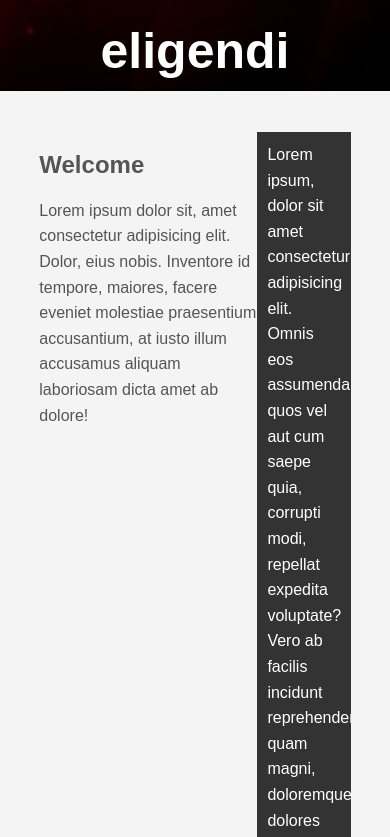
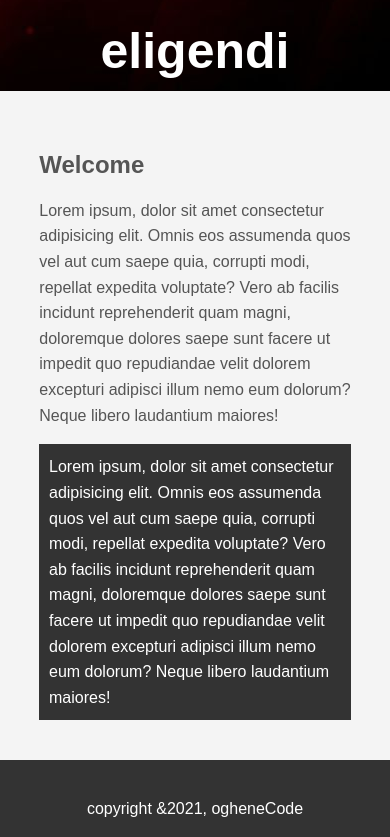
Before and after one commit to ogheneCodes/myCSSTutorial, a plain HTML site: page myWebsite/index.html in a window 390 px wide. Shown: the part 747-1584 px from the top of the page. Drawn offline with Linux system fonts and the light colour scheme.

Commit message:
first commit after making the website

```diff
--- a/myWebsite/index.html
+++ b/myWebsite/index.html
@@ -37,13 +37,14 @@
       <section id="main">
         <h1>Welcome</h1>
         <p>
-          Lorem ipsum dolor sit, amet consectetur adipisicing elit. Dolor, eius
-          nobis. Inventore id tempore, maiores, facere eveniet molestiae
-          praesentium accusantium, at iusto illum accusamus aliquam laboriosam
-          dicta amet ab dolore!
+            Lorem ipsum, dolor sit amet consectetur adipisicing elit. Omnis eos
+            assumenda quos vel aut cum saepe quia, corrupti modi, repellat expedita
+            voluptate? Vero ab facilis incidunt reprehenderit quam magni, doloremque
+            dolores saepe sunt facere ut impedit quo repudiandae velit dolorem
+            excepturi adipisci illum nemo eum dolorum? Neque libero laudantium
+            maiores!
         </p>
       </section>
-
       <aside id="sidebar">
         Lorem ipsum, dolor sit amet consectetur adipisicing elit. Omnis eos
         assumenda quos vel aut cum saepe quia, corrupti modi, repellat expedita
--- a/myWebsite/styles.css
+++ b/myWebsite/styles.css
@@ -24,7 +24,7 @@ body{
     list-style:none;
 }
 #navbar li{
-    display:inline
+    display:inline;
 }
 #navbar a{
     color:#fff;
@@ -68,6 +68,11 @@ body{
 }
 @media(max-width: 600px){
     #main{
-
+        width: 100%;
+        float: none;
+    }
+    #sidebar{
+        width: 100%;
+        float: none;
     }
 }
```
